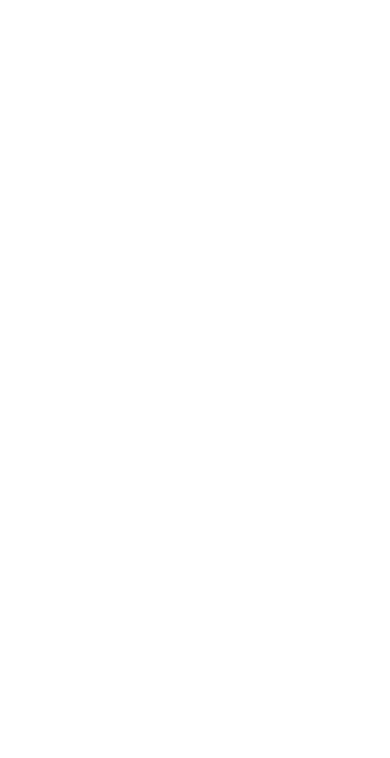
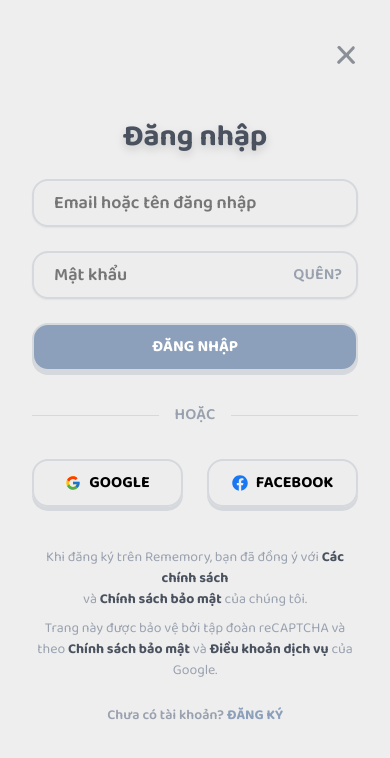
Before and after one commit to quyen-tv/rememory-app, a React (Vite) app: page /auth/login in a window 390 px wide. Before the commit this address had no page. Shown: the top 758 px of the page. Built offline with nearby package versions, Linux system fonts and the light colour scheme.

Commit message:
feat: implement login page UI with interactive buttons
- Build login form layout using modern UI components
- Add onClick handlers for close button
- Ensure responsive design with Tailwind CSS

```diff
--- a/package.json
+++ b/package.json
@@ -24,6 +24,7 @@
     ]
   },
   "dependencies": {
+    "@radix-ui/react-label": "^2.1.7",
     "@radix-ui/react-slot": "^1.2.3",
     "@tailwindcss/vite": "^4.1.11",
     "class-variance-authority": "^0.7.1",
@@ -32,6 +33,7 @@
     "lucide-react": "^0.525.0",
     "react": "^19.1.0",
     "react-dom": "^19.1.0",
+    "react-icons": "^5.5.0",
     "react-router-dom": "^7.7.1",
     "tailwind-merge": "^3.3.1",
     "tailwindcss": "^4.1.11",
--- a/src/App.tsx
+++ b/src/App.tsx
@@ -1,11 +1,13 @@
 import { BrowserRouter as Router, Route, Routes } from 'react-router-dom'
 import LandingPage from '@/pages/landing/LandingPage'
+import LoginPage from '@/pages/auth/LoginPage'
 
 const App = () => {
   return (
     <Router>
       <Routes>
         <Route path='/' element={<LandingPage />} />
+        <Route path='/auth/login' element={<LoginPage />} />
       </Routes>
     </Router>
   )
--- /dev/null
+++ b/src/components/auth/SocialButton.tsx
@@ -0,0 +1,20 @@
+import { Button } from '@/components/ui/button'
+import type { ButtonHTMLAttributes, ReactNode } from 'react'
+import { cn } from '@/lib/utils'
+
+interface SocialButtonProps extends ButtonHTMLAttributes<HTMLButtonElement> {
+  icon: ReactNode
+  children: ReactNode
+}
+
+const SocialButton = ({ icon, children, className, ...props }: SocialButtonProps) => (
+  <Button
+    variant='outline'
+    className={cn('flex-1 flex items-center justify-center gap-2 border-[color:var(--border)]', className)}
+    {...props}
+  >
+    {icon} {children}
+  </Button>
+)
+
+export default SocialButton
--- /dev/null
+++ b/src/components/ui/input.tsx
@@ -0,0 +1,21 @@
+import * as React from 'react'
+
+import { cn } from '@/lib/utils'
+
+function Input({ className, type, ...props }: React.ComponentProps<'input'>) {
+  return (
+    <input
+      type={type}
+      data-slot='input'
+      className={cn(
+        'file:text-foreground placeholder:text-muted-foreground selection:bg-primary selection:text-primary-foreground dark:bg-input/30 border-input flex h-9 w-full min-w-0 rounded-md border bg-transparent px-3 py-1 text-base shadow-xs transition-[color,box-shadow] outline-none file:inline-flex file:h-7 file:border-0 file:bg-transparent file:text-sm file:font-medium disabled:pointer-events-none disabled:cursor-not-allowed disabled:opacity-50 md:text-sm',
+        'focus-visible:border-ring focus-visible:ring-ring/50 focus-visible:ring-[3px]',
+        'aria-invalid:ring-destructive/20 dark:aria-invalid:ring-destructive/40 aria-invalid:border-destructive',
+        className
+      )}
+      {...props}
+    />
+  )
+}
+
+export { Input }
--- /dev/null
+++ b/src/components/ui/label.tsx
@@ -0,0 +1,19 @@
+import * as React from 'react'
+import * as LabelPrimitive from '@radix-ui/react-label'
+
+import { cn } from '@/lib/utils'
+
+function Label({ className, ...props }: React.ComponentProps<typeof LabelPrimitive.Root>) {
+  return (
+    <LabelPrimitive.Root
+      data-slot='label'
+      className={cn(
+        'flex items-center gap-2 text-sm leading-none font-medium select-none group-data-[disabled=true]:pointer-events-none group-data-[disabled=true]:opacity-50 peer-disabled:cursor-not-allowed peer-disabled:opacity-50',
+        className
+      )}
+      {...props}
+    />
+  )
+}
+
+export { Label }
--- a/src/index.css
+++ b/src/index.css
@@ -137,3 +137,9 @@
   scrollbar-width: thin;
   scrollbar-color: var(--secondary) var(--background);
 }
+
+input::-ms-reveal,
+input::-ms-clear,
+input::-webkit-credentials-auto-fill-button {
+  display: none !important;
+}
--- /dev/null
+++ b/src/pages/auth/LoginPage.tsx
@@ -0,0 +1,116 @@
+import { useState } from 'react'
+import { Input } from '@/components/ui/input'
+import SocialButton from '@/components/auth/SocialButton'
+import { Button } from '@/components/ui/button'
+import { FcGoogle } from 'react-icons/fc'
+import { FaFacebook } from 'react-icons/fa'
+import { useNavigate } from 'react-router-dom'
+import useScrollAndMobile from '@/hooks/useScrollAndMobile'
+
+const LoginPage = () => {
+  const { isMobile } = useScrollAndMobile()
+  const [email, setEmail] = useState('')
+  const [password, setPassword] = useState('')
+
+  const navigate = useNavigate()
+
+  return (
+    <div className='min-h-screen flex items-center justify-center bg-[color:var(--background)] relative'>
+      <button
+        onClick={() => navigate(-1)}
+        className={`absolute ${isMobile ? 'right-8' : 'left-8'} top-8 z-20 cursor-pointer text-5xl text-[color:var(--foreground)] opacity-60 hover:opacity-100 transition-all`}
+      >
+        &times;
+      </button>
+      {!isMobile && (
+        <Button
+          variant='outline'
+          className='absolute right-8 top-8 z-20 h-12 cursor-pointer px-6 py-2 rounded-2xl border-2 border-[color:var(--border)] text-[color:var(--foreground)] font-bold shadow-[0_4px_0_0_var(--border)] bg-[color:var(--background)]/80 hover:bg-[color:var(--accent)]/30 transition-all'
+        >
+          ĐĂNG KÝ
+        </Button>
+      )}
+      <div className='w-full max-w-md rounded-3xl p-8 flex flex-col items-center relative'>
+        <h2 className='text-3xl font-extrabold text-[color:var(--foreground)] mb-6 text-center drop-shadow-lg'>
+          Đăng nhập
+        </h2>
+        <form className='w-full flex flex-col gap-6'>
+          <Input
+            type='text'
+            placeholder='Email hoặc tên đăng nhập'
+            value={email}
+            onChange={(e) => setEmail(e.target.value)}
+            autoComplete='username'
+            className='h-12 !text-lg font-semibold rounded-2xl border-2 border-[color:var(--border)] bg-[color:var(--background)]/80 focus:ring-[color:var(--ring)] transition-all placeholder:text-lg placeholder:font-semibold px-5'
+          />
+          <div className='relative'>
+            <Input
+              type='password'
+              placeholder='Mật khẩu'
+              value={password}
+              onChange={(e) => setPassword(e.target.value)}
+              autoComplete='current-password'
+              className='h-12 !text-lg font-semibold rounded-2xl border-2 border-[color:var(--border)] bg-[color:var(--background)]/80 focus:ring-[color:var(--ring)] transition-all placeholder:text-lg placeholder:font-semibold px-5'
+            />
+            <button
+              type='button'
+              className='cursor-pointer absolute right-4 top-1/2 -translate-y-1/2 text-base text-gray-400 hover:text-[color:var(--primary)] font-semibold'
+            >
+              QUÊN?
+            </button>
+          </div>
+          <Button
+            type='submit'
+            className='cursor-pointer w-full h-12 rounded-2xl text-base font-bold shadow-[0_4px_0_0_var(--border)] border-2 border-[color:var(--border)] bg-[color:var(--secondary)] text-[color:var(--secondary-foreground)] hover:bg-[color:var(--secondary)]/90 transition-all'
+          >
+            ĐĂNG NHẬP
+          </Button>
+        </form>
+        <div className='flex items-center w-full my-8'>
+          <div className='flex-1 h-px bg-[color:var(--border)]' />
+          <span className='mx-4 text-gray-400 font-semibold text-base'>HOẶC</span>
+          <div className='flex-1 h-px bg-[color:var(--border)]' />
+        </div>
+        <div className='flex gap-6 w-full'>
+          <SocialButton
+            icon={<FcGoogle size={24} />}
+            className='cursor-pointer h-12 rounded-2xl text-base font-bold shadow-[0_4px_0_0_var(--border)] border-2 border-[color:var(--border)] bg-[color:var(--background)]/80 hover:bg-[color:var(--accent)]/30 transition-all duration-200'
+          >
+            GOOGLE
+          </SocialButton>
+          <SocialButton
+            icon={<FaFacebook size={24} color='#1877F3' />}
+            className='cursor-pointer h-12 rounded-2xl text-base font-bold shadow-[0_4px_0_0_var(--border)] border-2 border-[color:var(--border)] bg-[color:var(--background)]/80 hover:bg-[color:var(--accent)]/30 transition-all duration-200'
+          >
+            FACEBOOK
+          </SocialButton>
+        </div>
+        <div className='mt-10 w-full text-center text-[14px] text-gray-400 font-medium space-y-2'>
+          <p>
+            Khi đăng ký trên Rememory, bạn đã đồng ý với{' '}
+            <span className='font-bold text-[color:var(--foreground)]'>Các chính sách</span>
+            <br />
+            và <span className='font-bold text-[color:var(--foreground)]'>Chính sách bảo mật</span> của chúng tôi.
+          </p>
+          <p>
+            Trang này được bảo vệ bởi tập đoàn reCAPTCHA và theo{' '}
+            <span className='font-bold text-[color:var(--foreground)]'>Chính sách bảo mật</span> và{' '}
+            <span className='font-bold text-[color:var(--foreground)]'>Điều khoản dịch vụ</span> của Google.
+          </p>
+        </div>
+        {isMobile && (
+          <div className='mt-6 w-full text-center'>
+            <p className='text-gray-400 text-sm text-center font-semibold'>
+              Chưa có tài khoản?{' '}
+              <span className='cursor-pointer font-bold text-[color:var(--secondary)] hover:text-[color:var(--secondary)]/90'>
+                ĐĂNG KÝ
+              </span>
+            </p>
+          </div>
+        )}
+      </div>
+    </div>
+  )
+}
+
+export default LoginPage
```
Also changed, not shown: 1 other file (tests, documents, lock files or other folders).
